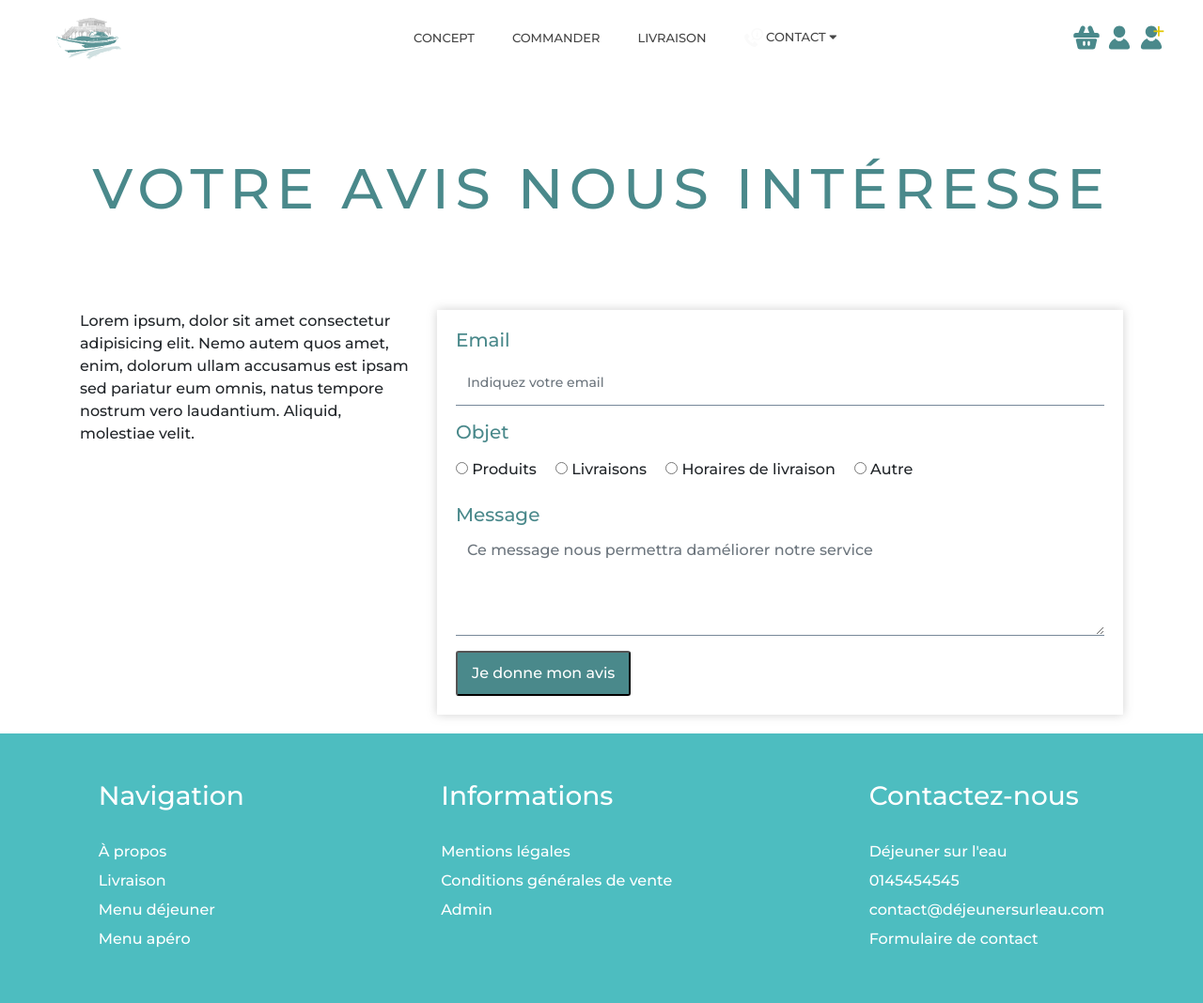
After one commit to Davidcrnn/odile_project, a Django app: page /votre-avis/ in a window 1280 px wide. The commit adds this page. Shown: the top 1068 px of the page at 94% size. Run offline with Django 3.2, Linux system fonts and the light colour scheme; style sheets or scripts are compiled from the project's sources; some libraries are stand-ins or nearby versions.

Commit message:
add avis form

```diff
--- a/main/admin.py
+++ b/main/admin.py
@@ -1,5 +1,5 @@
 from django.contrib import admin
-from .models import Product, OrderProduct, Order, Payment, Coupon, Refund, Info
+from .models import Product, OrderProduct, Order, Payment, Coupon, Refund, Info, Avis
 # Register your models here.
 
 
@@ -63,6 +63,7 @@ admin.site.register(OrderProduct)
 admin.site.register(Order, OrderAdmin)
 admin.site.register(Payment, PaymentAdmin)
 admin.site.register(Coupon)
+admin.site.register(Avis)
 admin.site.register(Info, InfoAdmin)
 
 
--- a/main/forms.py
+++ b/main/forms.py
@@ -1,8 +1,10 @@
 from django import forms
+from django.forms import ModelForm
 from django_countries.fields import CountryField
 from django_countries.widgets import CountrySelectWidget
 from flatpickr import DatePickerInput, TimePickerInput, DateTimePickerInput
 from django.utils.timezone import datetime
+from .models import Avis
 
 
 LIVRAISON_CHOICES = (
@@ -134,6 +136,36 @@ class CgvForm(forms.Form):
     cgv = forms.BooleanField(required=True)
 
 
+# class AvisForm(ModelForm):
+#     class Meta:
+#         model = Avis
+#         fields = ['email', 'objet', 'message']
+
+
+class AvisForm(forms.Form):
+
+    OBJET = (
+        ('Produits', 'Produits'),
+        ('Livraison', 'Livraisons'),
+        ('Horaires de livraison', 'Horaires de livraison'),
+        ('Autre', 'Autre'),
+    )
+
+    email = forms.EmailField(widget=forms.TextInput(attrs={
+        'class': 'form-control checkout-input',
+        'placeholder': 'Indiquez votre email'
+    }))
+    objet = forms.ChoiceField(required=True,
+                              widget=forms.RadioSelect,
+                              choices=OBJET,
+                              )
+    message = forms.CharField(widget=forms.Textarea(attrs={
+        'placeholder': 'Ce message nous permettra daméliorer notre service',
+        'class': 'form-control checkout-input',
+        'rows': 4, 'cols': 15
+    }))
+
+
 # class CustomSignupForm(SignupForm):
 #     username = forms.CharField(max_length=30, widget=forms.TextInput(attrs={
 #         'placeholder': 'Alan@turing.com',
--- /dev/null
+++ b/main/static/css/_avis.scss
@@ -0,0 +1,31 @@
+.avis-form-container {
+    margin-bottom: 20px;
+}
+
+.avis-objet {
+    list-style: none;
+
+    ul {
+        margin: 0;
+        padding: 0;
+        display: flex;
+    } li {
+        list-style: none;
+        padding-right: 20px;
+    }
+}
+
+.avis-form {
+    // border: 1px solid black;
+    padding: 20px;
+    box-shadow: 0 0 10px $gris;
+
+    h2 {
+        font-size: 20px;
+        color: $vertf
+    }
+}
+
+input[type="radio"] {
+    color:red;
+}
--- a/main/static/css/style.scss
+++ b/main/static/css/style.scss
@@ -10,6 +10,7 @@
 @import 'sign-up';
 @import 'mentions';
 @import 'cgv';
+@import 'avis';
 
 @import url('https://fonts.googleapis.com/css?family=Montserrat:500,700&display=swap');
 
--- /dev/null
+++ b/main/templates/avis.html
@@ -0,0 +1,44 @@
+{% extends "base.html" %}
+
+{% block content %}
+<div class="container">
+    <div class="product-image-banner">
+        <div class="product-text-banner">
+            <h1>VOTRE AVIS NOUS INTÉRESSE</h1>
+        </div>
+    </div>
+    <form method='POST' class='avis-form-container'>
+        {% csrf_token %}
+        <div class="row">
+            <div class="col-xs-12 col-md-4">
+                <div class="avis-text">
+                    Lorem ipsum, dolor sit amet consectetur adipisicing elit. Nemo autem quos amet, enim, dolorum ullam
+                    accusamus est ipsam sed pariatur eum omnis, natus tempore nostrum vero laudantium. Aliquid,
+                    molestiae velit.
+                </div>
+            </div>
+            <div class="col-xs-12 col-md-8">
+                <div class="avis-form">
+                    <h2>{{ form.email.label }}</h2>
+                    <p>{{ form.email }}</p>
+                    <small>{{ form.email.help_text }}</small>
+
+                    <div class="avis-objet">
+                        <h2>{{ form.objet.label }}</h2>
+                        <p>{{ form.objet }}</p>
+
+                    </div>
+
+                    <h2>{{ form.message.label }}</h2>
+                    <p>{{ form.message }}</p>
+                    <input type="submit" value='Je donne mon avis' class="btn-valider">
+                </div>
+
+            </div>
+        </div>
+
+
+
+    </form>
+</div>
+{% endblock content %}
--- a/main/templates/navbar.html
+++ b/main/templates/navbar.html
@@ -27,7 +27,7 @@
                             style="height: 20px; margin-bottom: 3px;"></img></span> CONTACT <i
                         class="fa fa-caret-down"></i></a>
                 <div class="dropdown-content">
-                    <a href="">Un avis ?</a>
+                    <a href=" {% url 'avis' %}">Un avis ?</a>
                     <a href="#">Un problème ?</a>
 
                 </div>
--- a/main/urls.py
+++ b/main/urls.py
@@ -18,6 +18,7 @@ from .views import (
     OrderDash,
     mentionsLegales,
     ConditionsGenerales,
+    AvisCreate,
 
 
 
@@ -44,6 +45,7 @@ urlpatterns = [
     path('order/', OrderDash.as_view(), name='order'),
     path('mentions-legales/', mentionsLegales.as_view(), name='mentions'),
     path('conditions-generales/', ConditionsGenerales.as_view(), name='cgv'),
+    path('votre-avis/', AvisCreate.as_view(), name='avis'),
 
 
 ]
--- a/main/views.py
+++ b/main/views.py
@@ -5,10 +5,11 @@ from django.contrib.auth.mixins import LoginRequiredMixin
 from django.core.exceptions import ObjectDoesNotExist
 from django.utils import timezone
 from django.shortcuts import render, get_object_or_404, redirect
-from django.views.generic import TemplateView, ListView, DetailView, View
-from .forms import CheckoutForm, CouponForm, RefundForm, PaymentForm, CgvForm
-from .models import Product, OrderProduct, Order, Payment, Coupon, Refund, Info
+from django.views.generic import TemplateView, ListView, DetailView, View, CreateView
+from .forms import CheckoutForm, CouponForm, RefundForm, PaymentForm, CgvForm, AvisForm
+from .models import Product, OrderProduct, Order, Payment, Coupon, Refund, Info, Avis
 from django.http import JsonResponse
+from django.urls import reverse
 
 # Create your views here.
 import random
@@ -107,8 +108,6 @@ class OrderSummaryView(LoginRequiredMixin, View):
         except ObjectDoesNotExist:
             messages.warning(self.request, "You do not have an active order")
             return redirect("/")
-
-
 
 
 @login_required
@@ -527,3 +526,33 @@ class mentionsLegales(TemplateView):
 
 class ConditionsGenerales(TemplateView):
     template_name = 'cgv.html'
+
+
+class AvisCreate(View):
+    def get(self, *args, **kwargs):
+        form = AvisForm()
+
+        context = {
+            'form': form,
+
+        }
+        return render(self.request, "avis.html", context)
+
+    def post(self, *args):
+        args = {}
+        avis = Avis.objects.create()
+        form = AvisForm(self.request.POST or None)
+        if form.is_valid():
+            email = form.cleaned_data.get('email')
+            objet = form.cleaned_data.get('objet')
+            message = form.cleaned_data.get('message')
+            avis.email = email
+            avis.objet = objet
+            avis.message = message
+            avis.save()
+            messages.info(self.request, 'Votre avis a bien été enregistré')
+            return redirect('home')
+        else:
+            args['form'] = form
+            messages.info(self.request, 'Le formulaire nest pas valide')
+            return render(self.request, 'avis.html', args)
```
Also changed, not shown: main/models.py (+17 -0 lines), static/css/style.css (+23 -0 lines), main/migrations/0005_avis.py (added), 1 other file.
